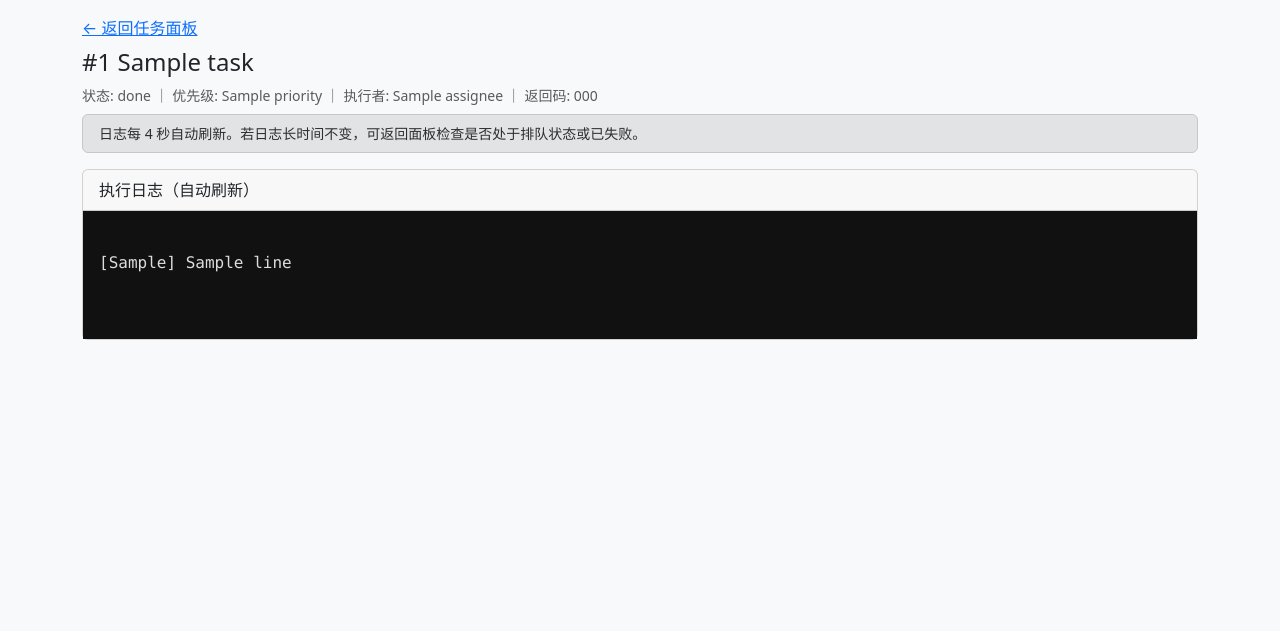
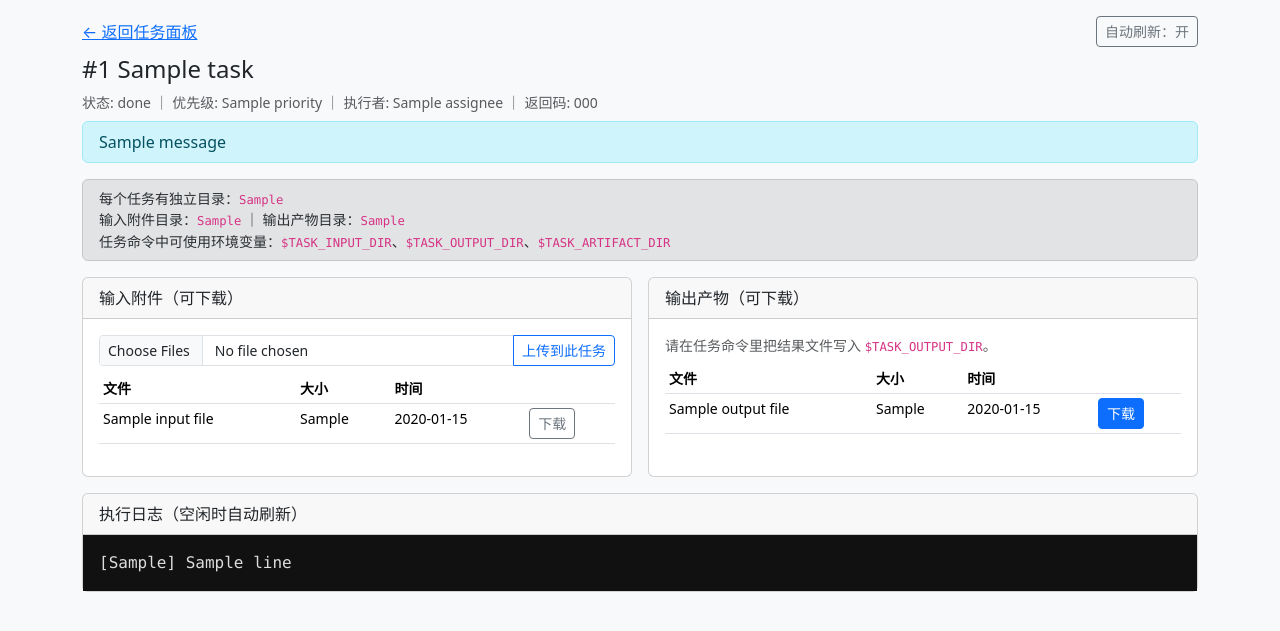
Before and after one commit to kelly-create/bot-skllis, a Flask app: template agent-team-console/templates/task_detail.html in a window 1280 px wide. Shown: the top 631 px of the page. Run offline with Flask 3, Linux system fonts and the light colour scheme; the template is opened without the code that fills it: most values are stand-ins (such as "Sample title", 1, 10 or a date in 2020); one stand-in notice (Sample message) is shown.

Commit message:
feat: add per-task file upload and task-scoped artifact downloads

```diff
--- a/agent-team-console/app.py
+++ b/agent-team-console/app.py
@@ -9,6 +9,7 @@ from datetime import datetime
 from functools import wraps
 
 from flask import Flask, abort, flash, g, jsonify, redirect, render_template, request, send_from_directory, session, url_for
+from werkzeug.utils import secure_filename
 
 BASE_DIR = os.path.dirname(os.path.abspath(__file__))
 DB_PATH = os.getenv("ATC_DB_PATH", os.path.join(BASE_DIR, "data", "tasks.db"))
@@ -24,6 +25,7 @@ os.makedirs(ARTIFACT_ROOT, exist_ok=True)
 
 app = Flask(__name__)
 app.secret_key = APP_SECRET
+app.config["MAX_CONTENT_LENGTH"] = 200 * 1024 * 1024  # 200MB
 
 running_processes = {}
 
@@ -99,6 +101,48 @@ def list_artifacts(max_items: int = 300):
             )
     out.sort(key=lambda x: x["ts"], reverse=True)
     return out[:max_items]
+
+
+def task_artifact_dirs(task_id: int):
+    base = os.path.join(ARTIFACT_ROOT, f"task_{task_id}")
+    in_dir = os.path.join(base, "input")
+    out_dir = os.path.join(base, "output")
+    os.makedirs(in_dir, exist_ok=True)
+    os.makedirs(out_dir, exist_ok=True)
+    return base, in_dir, out_dir
+
+
+def list_task_files(task_id: int, kind: str):
+    base, in_dir, out_dir = task_artifact_dirs(task_id)
+    target = in_dir if kind == "input" else out_dir
+    out = []
+    if not os.path.isdir(target):
+        return out
+    for name in os.listdir(target):
+        full = os.path.join(target, name)
+        if not os.path.isfile(full):
+            continue
+        st = os.stat(full)
+        rel = os.path.relpath(full, base)
+        out.append(
+            {
+                "name": name,
+                "rel_path": rel,
+                "size_human": format_size(st.st_size),
+                "mtime": datetime.utcfromtimestamp(st.st_mtime).strftime("%Y-%m-%d %H:%M:%S UTC"),
+                "ts": st.st_mtime,
+            }
+        )
+    out.sort(key=lambda x: x["ts"], reverse=True)
+    return out
+
+
+def safe_join_under(root: str, rel_path: str):
+    safe_full = os.path.realpath(os.path.join(root, rel_path))
+    root_real = os.path.realpath(root)
+    if not safe_full.startswith(root_real + os.sep) and safe_full != root_real:
+        return None
+    return safe_full
 
 
 @contextmanager
@@ -219,6 +263,12 @@ def login_required(fn):
     return wrapper
 
 
+@app.errorhandler(413)
+def payload_too_large(_):
+    flash("上传文件过大（单次请求上限 200MB），请压缩后重试。")
+    return redirect(url_for("dashboard")), 413
+
+
 def run_task(task_id: int):
     task = get_task(task_id)
     if not task:
@@ -227,7 +277,11 @@ def run_task(task_id: int):
 
     with limiter.acquire():
         update_task(task_id, status="running", started_at=now_str(), return_code=None)
+        base_dir, input_dir, output_dir = task_artifact_dirs(task_id)
         append_log(task_id, f"[SYSTEM] 任务启动，当前并发上限={limiter.get_limit()}")
+        append_log(task_id, f"[SYSTEM] 任务产物目录: {base_dir}")
+        append_log(task_id, f"[SYSTEM] 输入附件目录: {input_dir}")
+        append_log(task_id, f"[SYSTEM] 输出产物目录: {output_dir}")
 
         cmd = (task["command"] or "").strip()
         if not cmd:
@@ -254,11 +308,21 @@ def run_task(task_id: int):
 
         try:
             append_log(task_id, f"[SYSTEM] 执行命令: {cmd}")
+            env = os.environ.copy()
+            env.update(
+                {
+                    "TASK_ID": str(task_id),
+                    "TASK_ARTIFACT_DIR": base_dir,
+                    "TASK_INPUT_DIR": input_dir,
+                    "TASK_OUTPUT_DIR": output_dir,
+                }
+            )
             proc = subprocess.Popen(
                 cmd,
                 shell=True,
                 cwd=WORKDIR,
                 executable="/bin/bash",
+                env=env,
                 stdout=subprocess.PIPE,
                 stderr=subprocess.STDOUT,
                 text=True,
@@ -372,9 +436,8 @@ def artifacts_page():
 @app.route("/artifacts/download/<path:rel_path>")
 @login_required
 def artifacts_download(rel_path: str):
-    safe_full = os.path.realpath(os.path.join(ARTIFACT_ROOT, rel_path))
-    root_real = os.path.realpath(ARTIFACT_ROOT)
-    if not safe_full.startswith(root_real + os.sep) and safe_full != root_real:
+    safe_full = safe_join_under(ARTIFACT_ROOT, rel_path)
+    if not safe_full:
         abort(400)
     if not os.path.isfile(safe_full):
         abort(404)
@@ -433,7 +496,24 @@ def create_task():
         task_id = cur.lastrowid
 
     append_log(task_id, f"[SYSTEM] 任务创建：{title}")
-    flash(f"任务 #{task_id} 创建成功")
+
+    _, input_dir, _ = task_artifact_dirs(task_id)
+    uploaded = 0
+    for f in request.files.getlist("attachments"):
+        if not f or not f.filename:
+            continue
+        safe_name = secure_filename(f.filename)
+        if not safe_name:
+            continue
+        target = os.path.join(input_dir, safe_name)
+        f.save(target)
+        uploaded += 1
+        append_log(task_id, f"[SYSTEM] 已上传附件: {safe_name}")
+
+    if uploaded > 0:
+        flash(f"任务 #{task_id} 创建成功，已上传 {uploaded} 个附件")
+    else:
+        flash(f"任务 #{task_id} 创建成功")
     return redirect(url_for("dashboard"))
 
 
@@ -485,6 +565,49 @@ def stop_task(task_id: int):
     return redirect(url_for("dashboard"))
 
 
+@app.post("/tasks/<int:task_id>/upload")
+@login_required
+def task_upload(task_id: int):
+    task = get_task(task_id)
+    if not task:
+        flash("任务不存在")
+        return redirect(url_for("dashboard"))
+
+    _, input_dir, _ = task_artifact_dirs(task_id)
+    uploaded = 0
+    for f in request.files.getlist("attachments"):
+        if not f or not f.filename:
+            continue
+        safe_name = secure_filename(f.filename)
+        if not safe_name:
+            continue
+        target = os.path.join(input_dir, safe_name)
+        f.save(target)
+        uploaded += 1
+        append_log(task_id, f"[SYSTEM] 已追加上传附件: {safe_name}")
+
+    if uploaded == 0:
+        flash("未检测到可上传文件")
+    else:
+        flash(f"任务 #{task_id} 附件上传完成：{uploaded} 个")
+    return redirect(url_for("task_detail", task_id=task_id))
+
+
+@app.route("/tasks/<int:task_id>/download/<path:rel_path>")
+@login_required
+def task_artifact_download(task_id: int, rel_path: str):
+    task = get_task(task_id)
+    if not task:
+        abort(404)
+    base, _, _ = task_artifact_dirs(task_id)
+    safe_full = safe_join_under(base, rel_path)
+    if not safe_full:
+        abort(400)
+    if not os.path.isfile(safe_full):
+        abort(404)
+    return send_from_directory(base, rel_path, as_attachment=True)
+
+
 @app.route("/tasks/<int:task_id>")
 @login_required
 def task_detail(task_id: int):
@@ -497,7 +620,20 @@ def task_detail(task_id: int):
             "SELECT ts, line FROM task_logs WHERE task_id=? ORDER BY id ASC", (task_id,)
         ).fetchall()
 
-    return render_template("task_detail.html", task=task, logs=logs)
+    base, input_dir, output_dir = task_artifact_dirs(task_id)
+    input_files = list_task_files(task_id, "input")
+    output_files = list_task_files(task_id, "output")
+
+    return render_template(
+        "task_detail.html",
+        task=task,
+        logs=logs,
+        base_dir=base,
+        input_dir=input_dir,
+        output_dir=output_dir,
+        input_files=input_files,
+        output_files=output_files,
+    )
 
 
 @app.route("/api/tasks")
--- a/agent-team-console/templates/task_detail.html
+++ b/agent-team-console/templates/task_detail.html
@@ -5,23 +5,128 @@
   <meta name="viewport" content="width=device-width, initial-scale=1" />
   <title>任务 #{{ task.id }}</title>
   <link href="https://cdn.jsdelivr.net/npm/bootstrap@5.3.3/dist/css/bootstrap.min.css" rel="stylesheet">
-  <meta http-equiv="refresh" content="4">
 </head>
 <body class="bg-light">
 <div class="container py-3">
-  <a href="{{ url_for('dashboard') }}">← 返回任务面板</a>
+  <div class="d-flex justify-content-between align-items-center">
+    <a href="{{ url_for('dashboard') }}">← 返回任务面板</a>
+    <button type="button" id="toggleRefreshBtn" class="btn btn-sm btn-outline-secondary" onclick="toggleAutoRefresh()">自动刷新：开</button>
+  </div>
+
   <h4 class="mt-2">#{{ task.id }} {{ task.title }}</h4>
   <div class="small text-muted mb-2">
     状态: {{ task.status }} ｜ 优先级: {{ task.priority }} ｜ 执行者: {{ task.assignee }} ｜ 返回码: {{ task.return_code if task.return_code is not none else '-' }}
   </div>
-  <div class="alert alert-secondary py-2 small">日志每 4 秒自动刷新。若日志长时间不变，可返回面板检查是否处于排队状态或已失败。</div>
-  <div class="card">
-    <div class="card-header">执行日志（自动刷新）</div>
-    <div class="card-body" style="background:#111;color:#ddd;font-family:ui-monospace, SFMono-Regular, Menlo, Monaco, Consolas, monospace; white-space:pre-wrap; max-height:70vh; overflow:auto;">
-{% for l in logs %}[{{ l.ts }}] {{ l.line }}
-{% endfor %}
+
+  {% with messages = get_flashed_messages() %}
+    {% if messages %}
+      <div class="alert alert-info py-2">{{ messages[0] }}</div>
+    {% endif %}
+  {% endwith %}
+
+  <div class="alert alert-secondary py-2 small">
+    每个任务有独立目录：<code>{{ base_dir }}</code><br>
+    输入附件目录：<code>{{ input_dir }}</code> ｜ 输出产物目录：<code>{{ output_dir }}</code><br>
+    任务命令中可使用环境变量：<code>$TASK_INPUT_DIR</code>、<code>$TASK_OUTPUT_DIR</code>、<code>$TASK_ARTIFACT_DIR</code>
+  </div>
+
+  <div class="row g-3 mb-3">
+    <div class="col-md-6">
+      <div class="card h-100">
+        <div class="card-header">输入附件（可下载）</div>
+        <div class="card-body small">
+          <form method="post" action="{{ url_for('task_upload', task_id=task.id) }}" enctype="multipart/form-data" class="mb-2">
+            <div class="input-group input-group-sm">
+              <input type="file" class="form-control" name="attachments" multiple required>
+              <button class="btn btn-outline-primary">上传到此任务</button>
+            </div>
+          </form>
+          <div class="table-responsive">
+            <table class="table table-sm">
+              <thead><tr><th>文件</th><th>大小</th><th>时间</th><th></th></tr></thead>
+              <tbody>
+              {% if input_files|length == 0 %}
+                <tr><td colspan="4" class="text-muted">暂无附件</td></tr>
+              {% else %}
+                {% for f in input_files %}
+                  <tr>
+                    <td>{{ f.name }}</td>
+                    <td>{{ f.size_human }}</td>
+                    <td>{{ f.mtime }}</td>
+                    <td><a class="btn btn-sm btn-outline-secondary" href="{{ url_for('task_artifact_download', task_id=task.id, rel_path=f.rel_path) }}">下载</a></td>
+                  </tr>
+                {% endfor %}
+              {% endif %}
+              </tbody>
+            </table>
+          </div>
+        </div>
+      </div>
+    </div>
+
+    <div class="col-md-6">
+      <div class="card h-100">
+        <div class="card-header">输出产物（可下载）</div>
+        <div class="card-body small">
+          <div class="text-muted mb-2">请在任务命令里把结果文件写入 <code>$TASK_OUTPUT_DIR</code>。</div>
+          <div class="table-responsive">
+            <table class="table table-sm">
+              <thead><tr><th>文件</th><th>大小</th><th>时间</th><th></th></tr></thead>
+              <tbody>
+              {% if output_files|length == 0 %}
+                <tr><td colspan="4" class="text-muted">暂无产物</td></tr>
+              {% else %}
+                {% for f in output_files %}
+                  <tr>
+                    <td>{{ f.name }}</td>
+                    <td>{{ f.size_human }}</td>
+                    <td>{{ f.mtime }}</td>
+                    <td><a class="btn btn-sm btn-primary" href="{{ url_for('task_artifact_download', task_id=task.id, rel_path=f.rel_path) }}">下载</a></td>
+                  </tr>
+                {% endfor %}
+              {% endif %}
+              </tbody>
+            </table>
+          </div>
+        </div>
+      </div>
     </div>
   </div>
+
+  <div class="card">
+    <div class="card-header">执行日志（空闲时自动刷新）</div>
+    <div id="logBox" class="card-body" style="background:#111;color:#ddd;font-family:ui-monospace, SFMono-Regular, Menlo, Monaco, Consolas, monospace; white-space:pre-wrap; max-height:70vh; overflow:auto;">{% for l in logs %}[{{ l.ts }}] {{ l.line }}
+{% endfor %}</div>
+  </div>
 </div>
+
+<script>
+let autoRefreshEnabled = true;
+let formDirty = false;
+
+function setDirty() { formDirty = true; }
+
+function toggleAutoRefresh() {
+  autoRefreshEnabled = !autoRefreshEnabled;
+  const btn = document.getElementById('toggleRefreshBtn');
+  if (btn) btn.textContent = autoRefreshEnabled ? '自动刷新：开' : '自动刷新：关';
+}
+
+(function initGuard() {
+  const fields = document.querySelectorAll('input, select, textarea');
+  fields.forEach((el) => {
+    el.addEventListener('input', setDirty);
+    el.addEventListener('change', setDirty);
+  });
+
+  setInterval(() => {
+    if (!autoRefreshEnabled) return;
+    if (formDirty) return;
+    const active = document.activeElement;
+    if (active && active.closest && active.closest('form')) return;
+    window.location.reload();
+  }, 4000);
+})();
+</script>
 </body>
 </html>
```
Also changed, not shown: MEMORY.md (+1 -0 lines), agent-team-console/templates/dashboard.html (+9 -3 lines), memory/2026-02-19.md (+17 -0 lines).
